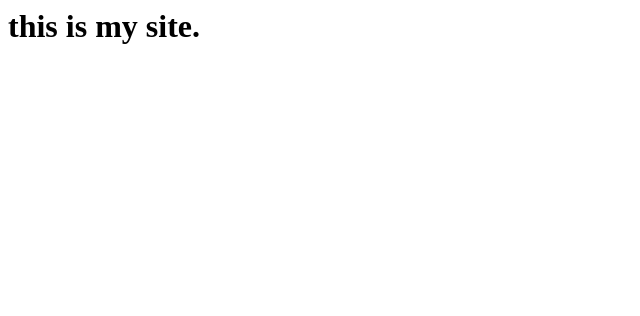
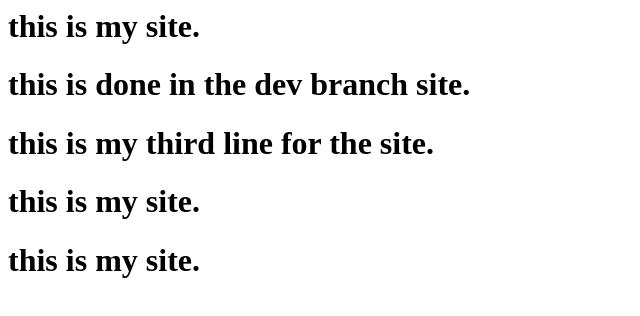
Before and after one commit to francoserges/pero, a plain HTML site: page index.html in a window 1280 px wide. Shown: the whole page, without its empty margins (0-640 px from the left). Drawn offline with Linux system fonts and the light colour scheme.

Commit message:
mofif on index htlm

```diff
--- a/index.html
+++ b/index.html
@@ -1 +1,5 @@
 <h1>this is my site.</h1>
+<h1>this is done in the dev branch site.</h1>
+<h1>this is my third line for the site.</h1>
+<h1>this is my site.</h1>
+<h1>this is my site.</h1>
```
